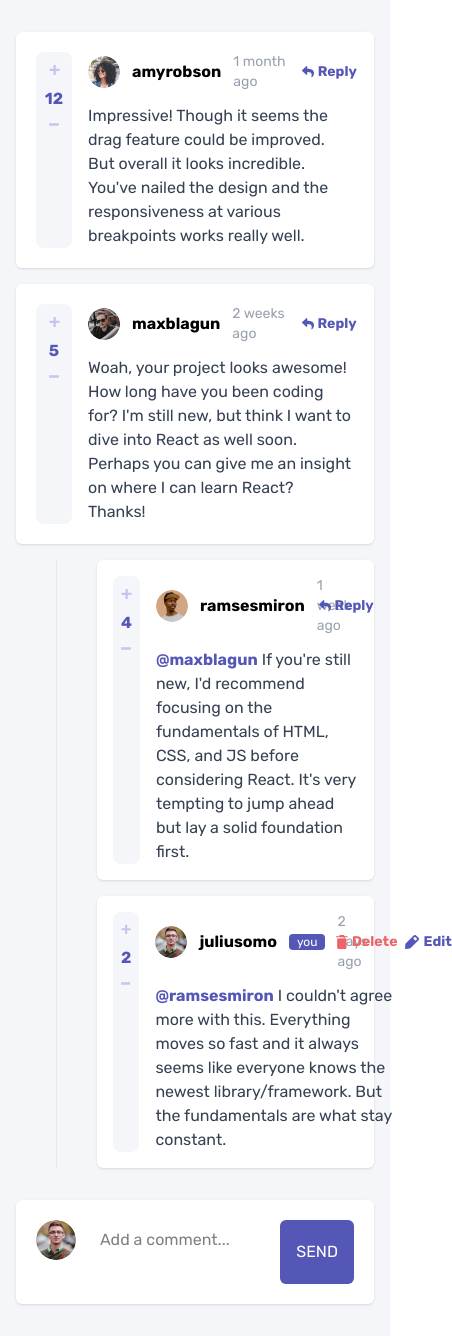
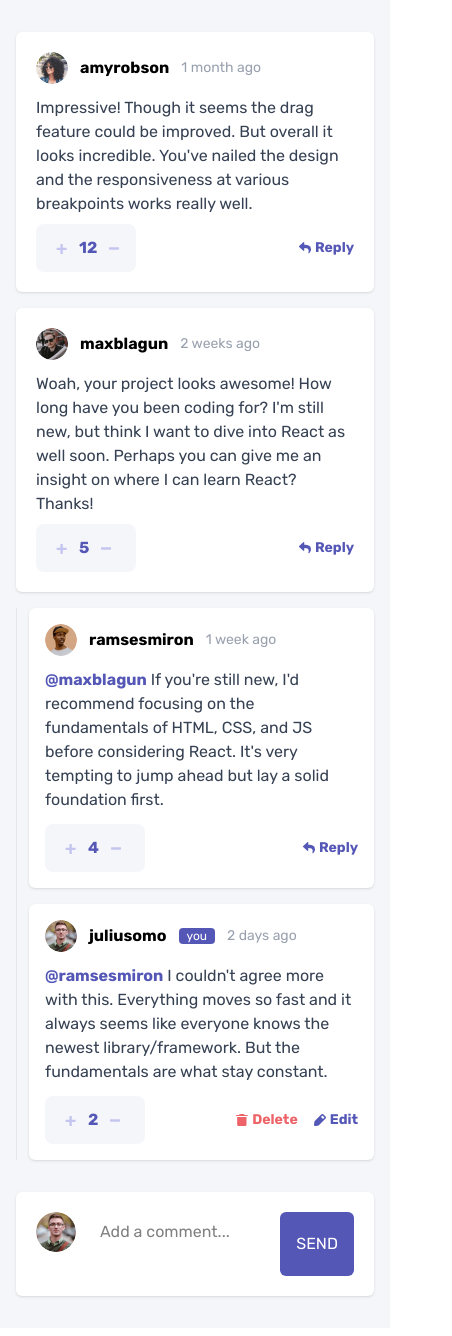
Before and after one commit to Legaz-le/interactive-comments-section-main, a React (Vite) app: page / in a window 390 px wide. Shown: the whole page, 452 px wide, since content can reach past the window. Built offline with nearby package versions, Linux system fonts and the light colour scheme; a web font is replaced by a local one.

Commit message:
added button delete and edit

```diff
--- a/src/components/Comment.tsx
+++ b/src/components/Comment.tsx
@@ -39,7 +39,7 @@ const Comment = () => {
             {/* Score & Comment Body */}
             <div className="flex gap-4">
               {/* Score Box */}
-              <div className="bg-Grey-50 flex  flex-col items-center gap-3 rounded-lg px-2 py-3 w-10">
+              <div className="hidden bg-Grey-50 md:flex  flex-col items-center gap-3 rounded-lg px-2 py-3 w-10">
                 <img
                   src="/images/icon-plus.svg"
                   alt="plus"
@@ -67,7 +67,7 @@ const Comment = () => {
                   </div>
                   <button
                     onClick={() => handleReplyClick(comment.id)}
-                    className="group text-Purple-600 group-hover:text-Purple-200 font-bold flex items-center gap-1 text-sm cursor-pointer"
+                    className="hidden md:flex group text-Purple-600 group-hover:text-Purple-200 font-bold  items-center gap-1 text-sm cursor-pointer"
                   >
                     <img
                       src="/images/icon-reply.svg"
@@ -79,6 +79,34 @@ const Comment = () => {
                   </button>
                 </div>
                 <p className="text-gray-700 mt-3">{comment.content}</p>
+                <div className="md:hidden flex justify-between mt-2">
+                  <div className="bg-Grey-50 flex items-center gap-3 rounded-lg px-5 py-3 w-25">
+                    <img
+                      src="/images/icon-plus.svg"
+                      alt="plus"
+                      className="cursor-pointer"
+                    />
+                    <p className="font-bold text-Purple-600">{comment.score}</p>
+                    <img
+                      src="/images/icon-minus.svg"
+                      alt="minus"
+                      className="cursor-pointer"
+                    />
+                  </div>
+
+                  <button
+                    onClick={() => handleReplyClick(comment.id)}
+                    className=" group text-Purple-600 group-hover:text-Purple-200 font-bold flex items-center gap-1 text-sm cursor-pointer"
+                  >
+                    <img
+                      src="/images/icon-reply.svg"
+                      className="w-3 h-3  group-hover:opacity-40 transition "
+                    />
+                    <span className="transition-colors duration-200 group-hover:text-Purple-200">
+                      Reply
+                    </span>
+                  </button>
+                </div>
               </div>
             </div>
           </div>
@@ -105,11 +133,11 @@ const Comment = () => {
           )}
           {/* Replies */}
 
-          <div className="ml-10 pl-10 mt-4 border-l-1  border-gray-200 space-y-4 bg-Grey-50">
+          <div className="md:ml-10 md:pl-10 pl-3 mt-4 border-l-1  border-gray-200 space-y-4 bg-Grey-50">
             {comment.replies.map((reply) => (
               <div key={reply.id} className="bg-White rounded-md p-4 shadow">
                 <div className="flex gap-4">
-                  <div className="bg-Grey-50 flex  flex-col items-center gap-3 rounded-lg px-2 py-3 w-10">
+                  <div className="hidden bg-Grey-50 md:flex  flex-col items-center gap-3 rounded-lg px-2 py-3 w-10">
                     <img
                       src="/images/icon-plus.svg"
                       alt="plus"
@@ -148,7 +176,7 @@ const Comment = () => {
                                 setShowDeleteModal(true);
                                 setDeleteTargetId(reply.id);
                               }}
-                              className="group text-Pink-400 text-sm font-bold flex items-center gap-1 cursor-pointer group-hover:text-Pink-200"
+                              className="hidden group text-Pink-400 text-sm font-bold md:flex items-center gap-1 cursor-pointer group-hover:text-Pink-200"
                             >
                               <img
                                 src="/images/icon-delete.svg"
@@ -163,7 +191,7 @@ const Comment = () => {
                               onClick={() =>
                                 handleEditClick(reply.id, reply.content)
                               }
-                              className="group text-Purple-600 group-hover:text-Purple-200 text-sm font-bold flex items-center gap-1 cursor-pointer"
+                              className="hidden group text-Purple-600 group-hover:text-Purple-200 text-sm font-bold md:flex items-center gap-1 cursor-pointer"
                             >
                               <img
                                 src="/images/icon-edit.svg"
@@ -178,7 +206,7 @@ const Comment = () => {
                         ) : (
                           <button
                             onClick={() => handleReplyClick(reply.id)}
-                            className="group text-Purple-600 group-hover:text-Purple-200 font-bold flex items-center gap-1 text-sm cursor-pointer"
+                            className="hidden  group text-Purple-600 group-hover:text-Purple-200 font-bold md:flex items-center gap-1 text-sm cursor-pointer"
                           >
                             <img
                               src="/images/icon-reply.svg"
@@ -233,25 +261,85 @@ const Comment = () => {
                         <div className="mt-2 flex gap-2">
                           <button
                             onClick={() => handleSaveEdit(reply.id)}
-                            className="bg-Purple-600 text-white px-3 py-1 rounded"
+                            className="bg-Purple-600 text-white px-3 py-1 rounded cursor-pointer"
                           >
                             Save
                           </button>
                           <button
                             onClick={() => setEditId(null)}
-                            className="bg-gray-300 px-3 py-1 rounded"
+                            className="bg-gray-300 px-3 py-1 rounded cursor-pointer"
                           >
                             Cancel
                           </button>
                         </div>
                       </div>
                     ) : (
+                      <div>
                         <p className="text-gray-700 mt-3">
                           <span className="text-Purple-600 font-bold">
                             @{reply.replyingTo}
                           </span>{" "}
                           {reply.content}
                         </p>
+                        <div className="md:hidden flex justify-between mt-3">
+                          <div className="bg-Grey-50 flex items-center gap-3 rounded-lg px-5 py-3 w-25">
+                            <img
+                              src="/images/icon-plus.svg"
+                              alt="plus"
+                              className="cursor-pointer"
+                            />
+                            <p className="font-bold text-Purple-600">
+                              {reply.score}
+                            </p>
+                            <img
+                              src="/images/icon-minus.svg"
+                              alt="minus"
+                              className="cursor-pointer"
+                            />
+                          </div>
+
+                          {reply.user.username === data.currentUser.username ? (
+                            <div className="flex gap-4">
+                              <button
+                                onClick={() => {
+                                  setShowDeleteModal(true);
+                                  setDeleteTargetId(reply.id);
+                                }}
+                                className="text-Pink-400 font-bold text-sm flex items-center gap-1"
+                              >
+                                <img
+                                  src="/images/icon-delete.svg"
+                                  className="w-3 h-3"
+                                />
+                                Delete
+                              </button>
+                              <button
+                                onClick={() =>
+                                  handleEditClick(reply.id, reply.content)
+                                }
+                                className="text-Purple-600 font-bold text-sm flex items-center gap-1"
+                              >
+                                <img
+                                  src="/images/icon-edit.svg"
+                                  className="w-3 h-3"
+                                />
+                                Edit
+                              </button>
+                            </div>
+                          ) : (
+                            <button
+                              onClick={() => handleReplyClick(reply.id)}
+                              className="text-Purple-600 font-bold text-sm flex items-center gap-1"
+                            >
+                              <img
+                                src="/images/icon-reply.svg"
+                                className="w-3 h-3"
+                              />
+                              Reply
+                            </button>
+                          )}
+                        </div>
+                      </div>
                     )}
                   </div>
                 </div>
```
Lines whose indentation alone changed are shown as unchanged.
